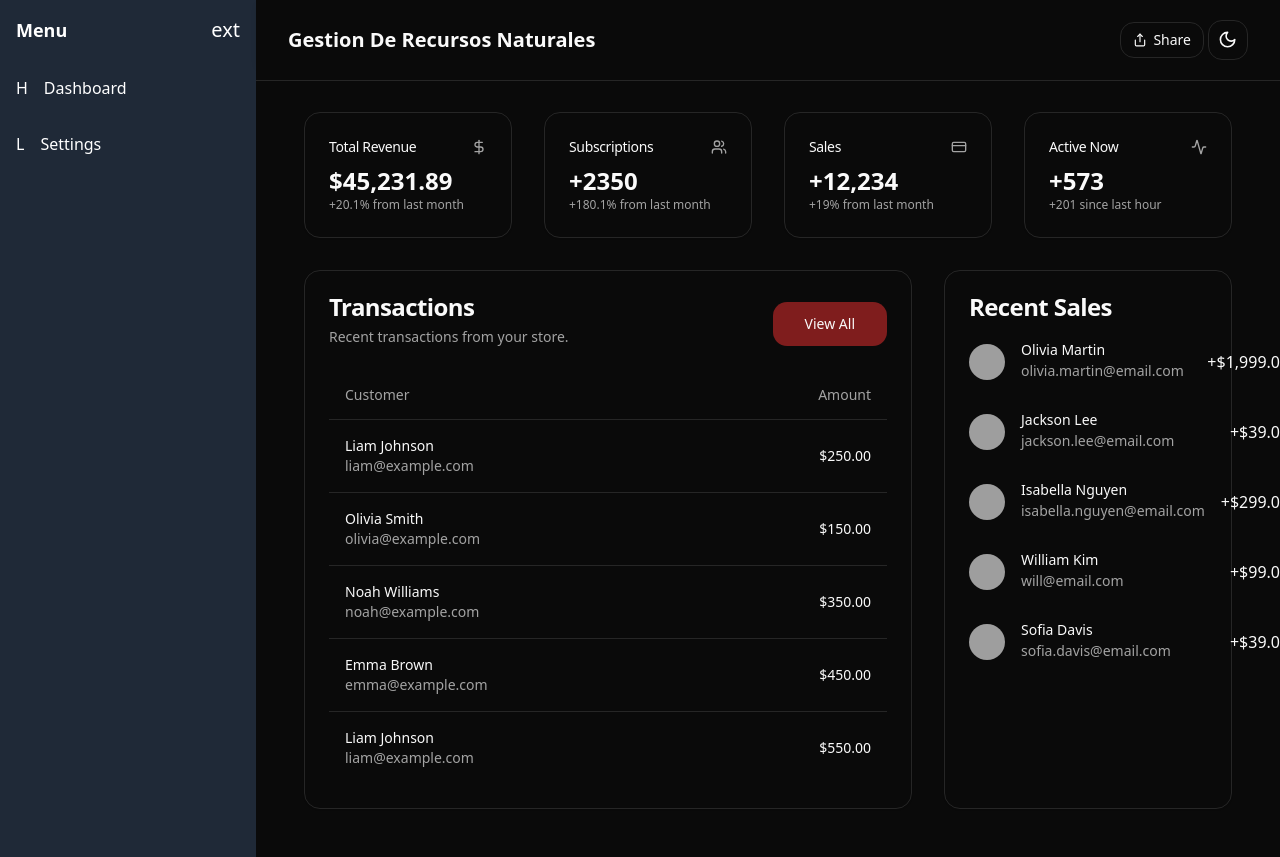
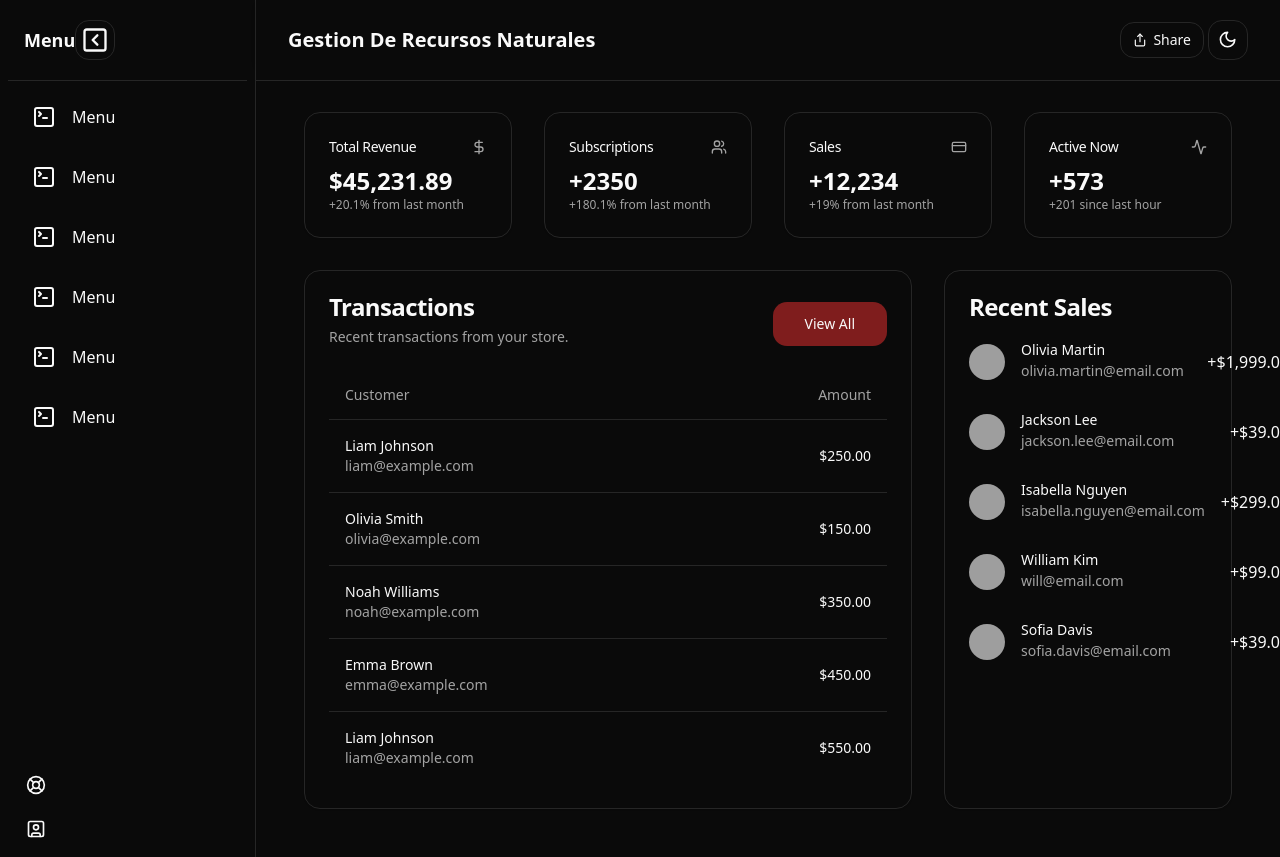
Before and after one commit to Elmer-Solis/App_Gestion_Recursos_Naturales, a React (Vite) app: page / in a window 1280 px wide. Built offline with nearby package versions, Linux system fonts and the light colour scheme; grey boxes are pictures that could not be loaded.

Commit message:
side bar dinamico

```diff
--- a/src/layouts/Aside.tsx
+++ b/src/layouts/Aside.tsx
@@ -1,3 +1,4 @@
+import { NavLink } from "react-router-dom";
 import {
     Book,
     Bot,
@@ -7,6 +8,8 @@ import {
     SquareTerminal,
     SquareUser,
     Triangle,
+    SquareChevronRight,
+    SquareChevronLeft
 } from "lucide-react"
 
 import { Button } from "@/components/ui/button"
@@ -20,96 +23,79 @@ import {
     TooltipProvider,
 } from "@/components/ui/tooltip"
 
-export const Aside = () => {
+interface AsideProps {
+    isExpanded: boolean;
+    toggleAside: () => void;
+}
+
+
+
+export const Aside = ({ isExpanded, toggleAside }: AsideProps) => {
+
     return (
-        <TooltipProvider>
-            <aside className="inset-y-0 fixed  left-0 z-20 flex h-full flex-col border-r px-2 shadow-sm">
+        <>
+            <aside className="h-full flex flex-col  border-r px-2 shadow-sm">
+                {/* <aside className="h-full flex flex-col  border-r shadow-sm"> */}
 
-                <div className="border-b px-2 py-5">
-                    <Button variant="outline" size="icon" aria-label="Home">
-                        <Triangle className="size-5 fill-foreground" />
+                <header className=" flex items-center border-b  px-4 py-5">
+                    <span className={`${isExpanded ? 'block' : 'hidden'} text-lg font-bold`}>Menu</span>
+                    <Button variant="outline" size="icon" aria-label="Home"
+                        onClick={toggleAside}
+                    >
+                        {isExpanded
+                            ? <SquareChevronLeft className="size-7 " />
+                            : <SquareChevronRight className="size-7 " />}
                     </Button>
-                </div>
+                </header>
 
                 <nav className="grid gap-1 p-2">
-                    <Tooltip>
-                        <TooltipTrigger asChild>
-                            <Button
-                                variant="ghost"
-                                size="icon"
-                                className="rounded-lg bg-muted"
-                                aria-label="Playground"
-                            >
-                                <SquareTerminal className="size-5" />
-                            </Button>
-                        </TooltipTrigger>
-                        <TooltipContent side="right" sideOffset={5}>
-                            Playground
-                        </TooltipContent>
-                    </Tooltip>
-                    <Tooltip>
-                        <TooltipTrigger asChild>
-                            <Button
-                                variant="ghost"
-                                size="icon"
-                                className="rounded-lg"
-                                aria-label="Models"
-                            >
-                                <Bot className="size-5" />
-                            </Button>
-                        </TooltipTrigger>
-                        <TooltipContent side="right" sideOffset={5}>
-                            Models
-                        </TooltipContent>
-                    </Tooltip>
-                    <Tooltip>
-                        <TooltipTrigger asChild>
-                            <Button
-                                variant="ghost"
-                                size="icon"
-                                className="rounded-lg"
-                                aria-label="API"
-                            >
-                                <Code2 className="size-5" />
-                            </Button>
-                        </TooltipTrigger>
-                        <TooltipContent side="right" sideOffset={5}>
-                            API
-                        </TooltipContent>
-                    </Tooltip>
-                    <Tooltip>
-                        <TooltipTrigger asChild>
-                            <Button
-                                variant="ghost"
-                                size="icon"
-                                className="rounded-lg"
-                                aria-label="Documentation"
-                            >
-                                <Book className="size-5" />
-                            </Button>
-                        </TooltipTrigger>
-                        <TooltipContent side="right" sideOffset={5}>
-                            Documentation
-                        </TooltipContent>
-                    </Tooltip>
-                    <Tooltip>
-                        <TooltipTrigger asChild>
-                            <Button
-                                variant="ghost"
-                                size="icon"
-                                className="rounded-lg"
-                                aria-label="Settings"
-                            >
-                                <Settings2 className="size-5" />
-                            </Button>
-                        </TooltipTrigger>
-                        <TooltipContent side="right" sideOffset={5}>
-                            Settings
-                        </TooltipContent>
-                    </Tooltip>
+
+                    <NavLink to="/" className="flex items-center p-4 ">
+                        <SquareTerminal className="text-2xl" />
+                        <span className={`ml-4 transition-all duration-300 ${isExpanded ? 'inline' : 'hidden'}`}>
+                            Menu
+                        </span>
+                    </NavLink>
+
+                    <NavLink to="/personal" className="flex items-center p-4 ">
+                        <SquareTerminal className="text-2xl" />
+                        <span className={`ml-4 transition-all duration-300 ${isExpanded ? 'inline' : 'hidden'}`}>
+                            Menu
+                        </span>
+                    </NavLink>
+
+                    <NavLink to="/bomba" className="flex items-center p-4 ">
+                        <SquareTerminal className="text-2xl" />
+                        <span className={`ml-4 transition-all duration-300 ${isExpanded ? 'inline' : 'hidden'}`}>
+                            Menu
+                        </span>
+                    </NavLink>
+
+                    <NavLink to="/calendario" className="flex items-center p-4 ">
+                        <SquareTerminal className="text-2xl" />
+                        <span className={`ml-4 transition-all duration-300 ${isExpanded ? 'inline' : 'hidden'}`}>
+                            Menu
+                        </span>
+                    </NavLink>
+
+                    <NavLink to="/vecinos" className="flex items-center p-4 ">
+                        <SquareTerminal className="text-2xl" />
+                        <span className={`ml-4 transition-all duration-300 ${isExpanded ? 'inline' : 'hidden'}`}>
+                            Menu
+                        </span>
+                    </NavLink>
+
+                    <NavLink to="/proyectos" className="flex items-center p-4 ">
+                        <SquareTerminal className="text-2xl" />
+                        <span className={`ml-4 transition-all duration-300 ${isExpanded ? 'inline' : 'hidden'}`}>
+                            Menu
+                        </span>
+                    </NavLink>
+
                 </nav>
 
                 <nav className="mt-auto grid gap-1 p-2">
+                    <TooltipProvider>
                         <Tooltip>
                             <TooltipTrigger asChild>
                                 <Button
@@ -140,8 +126,17 @@ export const Aside = () => {
                                 Account
                             </TooltipContent>
                         </Tooltip>
+                    </TooltipProvider>
                 </nav>
             </aside>
-        </TooltipProvider>
+        </>
     )
 }
+
+//  <nav className="flex gap-4">
+//                         <NavLink
+//                             to="/"
+
+//                             className={({ isActive }) =>
+//                                 isActive ? 'text-orange-500 uppercase font-bold' : 'text-white uppercase font-bold'
+//                             }>Inicio</NavLink>
--- a/src/layouts/MainLayout.tsx
+++ b/src/layouts/MainLayout.tsx
@@ -2,7 +2,7 @@ import { Header } from "./Header"
 import { Outlet } from "react-router-dom"
 import { useState } from 'react';
 import Asides from "./Side";
-
+import { Aside } from "./Aside";
 
 export default function MainLayout() {
 
@@ -17,7 +17,7 @@ export default function MainLayout() {
 
         <div className="grid h-screen w-full grid-cols-[auto_1fr]">
             <aside className={`transition-all duration-300 ${isAsideExpanded ? 'w-64' : 'w-16'}`}>
-                <Asides isExpanded={isAsideExpanded} toggleAside={toggleAside} />
+                <Aside isExpanded={isAsideExpanded} toggleAside={toggleAside} />
             </aside>
 
             <div className="flex flex-col w-full">
--- a/src/layouts/Side.tsx
+++ /dev/null
@@ -1,30 +0,0 @@
-import React from 'react';
-// Usa íconos de react-icons o cualquier otra librería
-
-interface AsideProps {
-    isExpanded: boolean;
-    toggleAside: () => void;
-}
-
-const Asides: React.FC<AsideProps> = ({ isExpanded, toggleAside }) => {
-    return (
-        <div className="h-full flex flex-col bg-gray-800 text-white">
-            <div className="flex items-center justify-between p-4">
-                <span className={`${isExpanded ? 'block' : 'hidden'} text-lg font-bold`}>Menu</span>
-                <button onClick={toggleAside} className="text-xl">
-                    {isExpanded ? <p>ext</p> : <p>Ret</p>}
-                </button>
-            </div>
-            <a href="#" className="flex items-center p-4 hover:bg-gray-700">
-                <h2>H</h2>
-                <span className={`ml-4 transition-all duration-300 ${isExpanded ? 'inline' : 'hidden'}`}>Dashboard</span>
-            </a>
-            <a href="#" className="flex items-center p-4 hover:bg-gray-700">
-                <h2>L</h2>
-                <span className={`ml-4 transition-all duration-300 ${isExpanded ? 'inline' : 'hidden'}`}>Settings</span>
-            </a>
-        </div>
-    );
-};
-
-export default Asides;
--- a/src/pages/Calendario.tsx
+++ b/src/pages/Calendario.tsx
@@ -1,6 +1,6 @@
 
 
-export default function Calendario() {
+export function Calendario() {
     return (
         <div>Calendario</div>
     )
--- a/src/pages/Main.tsx
+++ b/src/pages/Main.tsx
@@ -31,7 +31,7 @@ import {
 } from "@/components/ui/tooltip"
 
 
-export default function Main() {
+export function Main() {
     return (
         <TooltipProvider>
             <main className="grid flex-1 gap-4 overflow-auto p-4 md:grid-cols-2 lg:grid-cols-3">
--- /dev/null
+++ b/src/pages/Proyectos.tsx
@@ -0,0 +1,7 @@
+
+
+export function Proyectos() {
+    return (
+        <div>Proyectos</div>
+    )
+}
--- a/src/pages/RegistroBombas.tsx
+++ b/src/pages/RegistroBombas.tsx
@@ -1,6 +1,6 @@
 
 
-export default function RegistroBombas() {
+export function RegistroBombas() {
     return (
         <div>RegistroBombas</div>
     )
--- a/src/pages/RegistroPersonal.tsx
+++ b/src/pages/RegistroPersonal.tsx
@@ -2,7 +2,7 @@
 
 
 
-export default function RegistroPersonal() {
+export function RegistroPersonal() {
   return (
     <div>RegistroPersonal</div>
   )
--- /dev/null
+++ b/src/pages/index.ts
@@ -0,0 +1,7 @@
+
+export * from './indexPage'
+export * from './Main'
+export * from './RegistroBombas'
+export * from './RegistroPersonal'
+export * from './Calendario'
+export * from './Proyectos'
--- a/src/routes/AppRoutes.tsx
+++ b/src/routes/AppRoutes.tsx
@@ -2,9 +2,13 @@
 
 
 import MainLayout from '@/layouts/MainLayout'
-import { IndexPage } from '@/pages/indexPage'
-import Main from '@/pages/Main'
+import {
+    IndexPage, Main,
+    Calendario, RegistroBombas, RegistroPersonal, Proyectos
+} from '@/pages'
+
 import { BrowserRouter, Routes, Route } from 'react-router-dom'
+
 
 
 export default function AppRoutes() {
@@ -13,8 +17,11 @@ export default function AppRoutes() {
             <Routes  >
                 <Route element={<MainLayout />} >
                     <Route path='/' element={<IndexPage />} index />
-                    <Route path='/menu' element={<Main />} />
-
+                    <Route path='/personal' element={<Main />} />
+                    <Route path='/bomba' element={<Calendario />} />
+                    <Route path='/calendario' element={<RegistroBombas />} />
+                    <Route path='/vecinos' element={<RegistroPersonal />} />
+                    <Route path='/proyectos' element={<Proyectos />} />
                 </Route>
             </Routes>
         </BrowserRouter>
```
Lines whose indentation alone changed are shown as unchanged.
